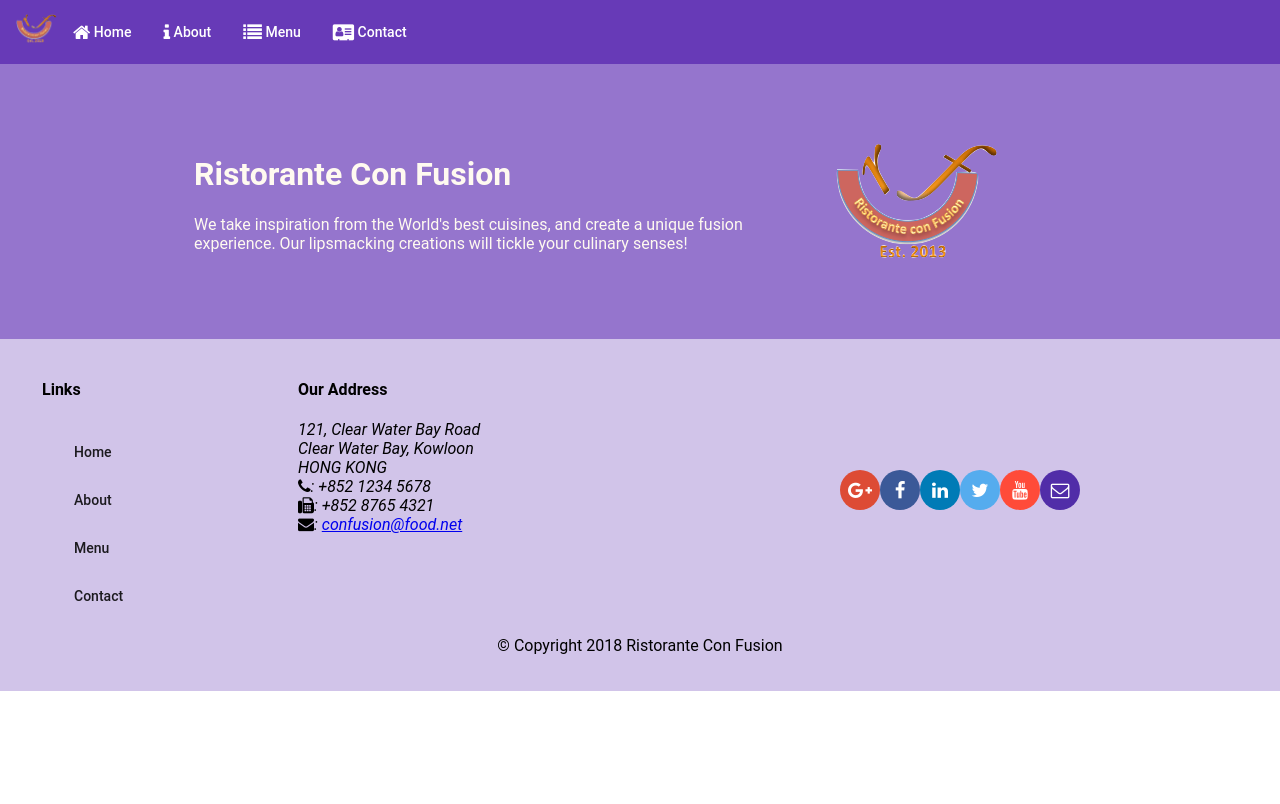
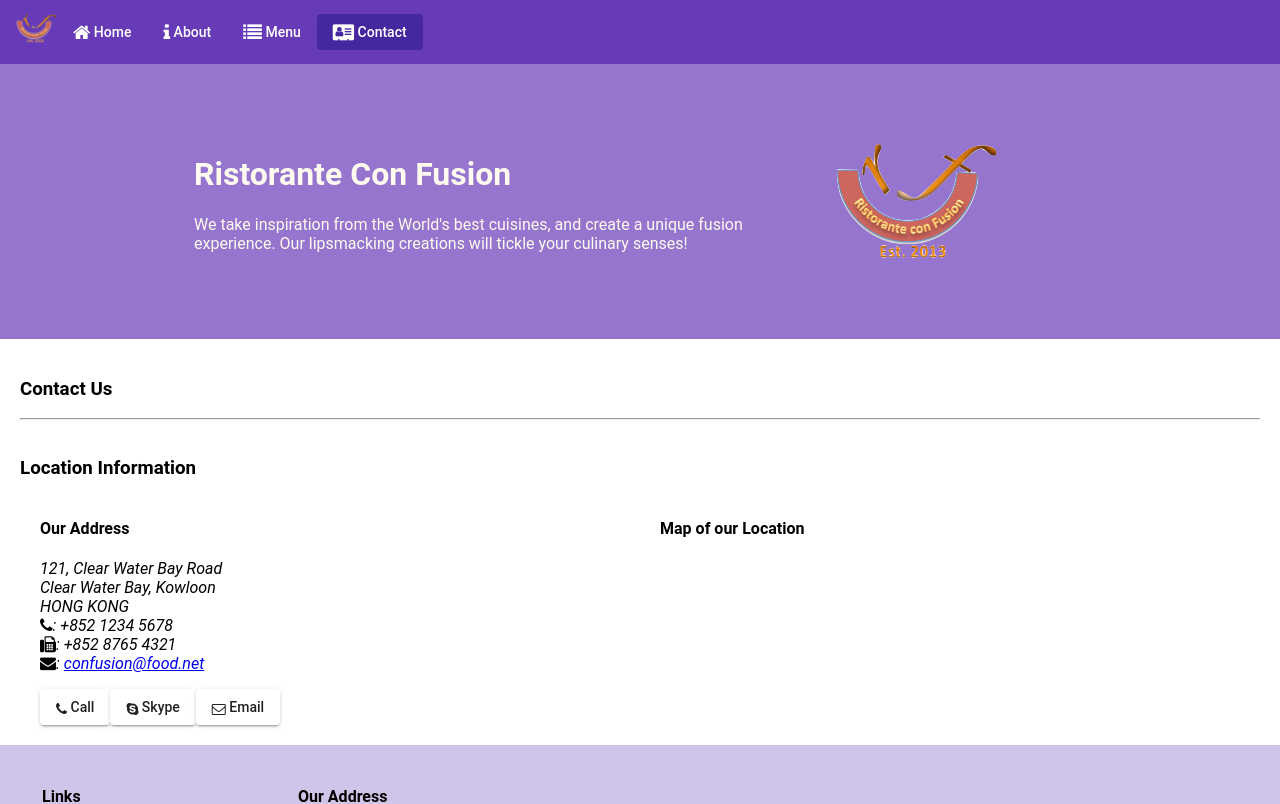
Before and after one commit to arysson/conFusion-Angular, an Angular app: page /contactus in a window 1280 px wide. Before the commit this address led to /. Shown: the top 804 px of the page. Built offline with nearby package versions, Linux system fonts and the light colour scheme.

Commit message:
Single Page Applications Part 1

```diff
--- a/src/app/app-routing/routes.ts
+++ b/src/app/app-routing/routes.ts
@@ -16,6 +16,10 @@
         component: MenuComponent
     },
     {
+        path: 'contactus',
+        component: ContactComponent
+    },
+    {
         path: '',
         redirectTo: '/home',
         pathMatch: 'full'
--- a/src/app/contact/contact.component.html
+++ b/src/app/contact/contact.component.html
@@ -1,3 +1,42 @@
-<p>
-  contact works!
-</p>
+<div class="container" fxLayout="column" fxLayoutGap="10px">
+  <div fxFlex>
+    <div>
+      <h3>Contact Us</h3>
+      <hr>
+    </div>
+  </div>
+  <div fxFlex>
+    <h3>Location Information</h3>
+    <div fxLayout="column" fxLayout.gt-sm="row">
+      <div fxFlex="50" fxFlexOffset="20px">
+        <h4>Our Address</h4>
+        <address>
+          121, Clear Water Bay Road<br>
+          Clear Water Bay, Kowloon<br>
+          HONG KONG<br>
+          <i class="fa fa-phone"></i>: +852 1234 5678<br>
+          <i class="fa fa-fax"></i>: +852 8765 4321<br>
+          <i class="fa fa-envelope"></i>: <a href="mailto:confusion@food.net">confusion@food.net</a>
+        </address>
+        <p></p>
+        <div>
+          <a mat-raised-button href="tel:+85212345678">
+            <i class="fa fa-phone"></i>
+            Call
+          </a>
+          <a mat-raised-button>
+            <i class="fa fa-skype"></i>
+            Skype
+          </a>
+          <a mat-raised-button href="mailto:confusion@food.net">
+            <i class="fa fa-envelope-o"></i>
+            Email
+          </a>
+        </div>
+      </div>
+      <div fxFlex="40">
+        <h4>Map of our Location</h4>
+      </div>
+    </div>
+  </div>
+</div>
--- a/src/app/header/header.component.html
+++ b/src/app/header/header.component.html
@@ -2,19 +2,19 @@
   <span>
     <img src="/assets/images/logo.png" height="30" width="41">
   </span>
-  <a mat-button routerLink="/home">
+  <a mat-button routerLink="/home" routerLinkActive="active">
     <span class="fa fa-home fa-lg"></span>
     Home
   </a>
-  <a mat-button>
+  <a mat-button routerLinkActive="active">
     <span class="fa fa-info fa-lg"></span>
     About
   </a>
-  <a mat-button routerLink="/menu">
+  <a mat-button routerLink="/menu" routerLinkActive="active">
     <span class="fa fa-list fa-lg"></span>
     Menu
   </a>
-  <a mat-button>
+  <a mat-button routerLink="/contactus" routerLinkActive="active">
     <span class="fa fa-address-card fa-lg"></span>
     Contact
   </a>
--- a/src/app/header/header.component.scss
+++ b/src/app/header/header.component.scss
@@ -2,6 +2,7 @@
 $background-dark: #512DA8;
 $background-light: #9575CD;
 $background-pale: #D1C4E9;
+$background-moredark: #4527A0;
 
 @mixin zero-margin($pad-up-down, $pad-left-right) {
     margin: 0px auto;
@@ -14,3 +15,7 @@
     color: floralwhite;
     min-height: 150px;
 }
+
+.active {
+    background: $background-moredark;
+}
--- a/src/app/home/home.component.html
+++ b/src/app/home/home.component.html
@@ -1,3 +1,26 @@
-<p>
-  home works!
-</p>
+<div class="container" fxLayout="row" fxLayout.sm="column" fxLayout.xs="column" fxLayoutAlign.gt-md="space-around center" fxLayoutGap="10px">
+  <mat-card *ngIf="dish" fxFlex>
+    <mat-card-header>
+      <div mat-card-avatar></div>
+      <mat-card-title>
+        <h3>{{ dish.name | uppercase }}</h3>
+      </mat-card-title>
+    </mat-card-header>
+    <img mat-card-image src="{{ dish.image }}" alt="{{ dish.name }}">
+    <mat-card-content>
+      <p>{{ dish.description }}</p>
+    </mat-card-content>
+  </mat-card>
+  <mat-card *ngIf="promotion" fxFlex>
+    <mat-card-header>
+      <div mat-card-avatar></div>
+      <mat-card-title>
+        <h3>{{ promotion.name | uppercase }}</h3>
+      </mat-card-title>
+    </mat-card-header>
+    <img mat-card-image src="{{ promotion.image }}" alt="{{ promotion.name }}">
+    <mat-card-content>
+      <p>{{ promotion.description }}</p>
+    </mat-card-content>
+  </mat-card>
+</div>
--- a/src/app/home/home.component.ts
+++ b/src/app/home/home.component.ts
@@ -1,4 +1,8 @@
 import { Component, OnInit } from '@angular/core';
+import { Dish } from '../shared/dish';
+import { DishService } from '../services/dish.service';
+import { Promotion } from '../shared/promotion';
+import { PromotionService } from '../services/promotion.service';
 
 @Component({
   selector: 'app-home',
@@ -7,9 +11,14 @@
 })
 export class HomeComponent implements OnInit {
 
-  constructor() { }
+  dish: Dish;
+  promotion: Promotion;
+
+  constructor(private dishservice: DishService, private promotionservice: PromotionService) { }
 
   ngOnInit() {
+    this.dish = this.dishservice.getFeaturedDish();
+    this.promotion = this.promotionservice.getFeaturedPromotion();
   }
 
 }
--- a/src/app/services/dish.service.ts
+++ b/src/app/services/dish.service.ts
@@ -13,4 +13,12 @@
   getDishes(): Dish[] {
     return DISHES;
   }
+
+  getDish(id: string): Dish {
+    return DISHES.filter((dish) => (dish.id === id))[0];
+  }
+
+  getFeaturedDish(): Dish {
+    return DISHES.filter((dish) => dish.featured)[0];
+  }
 }
--- /dev/null
+++ b/src/app/services/promotion.service.ts
@@ -0,0 +1,23 @@
+import { Injectable } from '@angular/core';
+import { Promotion } from '../shared/promotion';
+import { PROMOTIONS } from '../shared/promotions';
+
+@Injectable({
+  providedIn: 'root'
+})
+export class PromotionService {
+
+  constructor() { }
+
+  getPromotions(): Promotion[] {
+    return PROMOTIONS;
+  }
+
+  getPromotion(id: string): Promotion {
+    return PROMOTIONS.filter((promo) => (promo.id === id))[0];
+  }
+
+  getFeaturedPromotion(): Promotion {
+    return PROMOTIONS.filter((promotion) => promotion.featured)[0];
+  }
+}
--- /dev/null
+++ b/src/app/shared/promotion.ts
@@ -0,0 +1,9 @@
+export class Promotion {
+    id: string;
+    name: string;
+    image: string;
+    label: string;
+    price: string;
+    featured: boolean;
+    description: string;
+}
--- /dev/null
+++ b/src/app/shared/promotions.ts
@@ -0,0 +1,14 @@
+import { Promotion } from './promotion';
+
+export const PROMOTIONS: Promotion[] = [
+    {
+        id: '0',
+        name: 'Weekend Grand Buffet',
+        image: '/assets/images/buffet.png',
+        label: 'New',
+        price: '19.99',
+        featured: true,
+        // tslint:disable-next-line:max-line-length
+        description: 'Featuring mouthwatering combinations with a choice of five different salads, six enticing appetizers, six main entrees and five choicest desserts. Free flowing bubbly and soft drinks. All for just $19.99 per person'
+      }
+]
```
Also changed, not shown: src/app/app.module.ts (+7 -3 lines), 1 other file (tests, documents, lock files or other folders).
